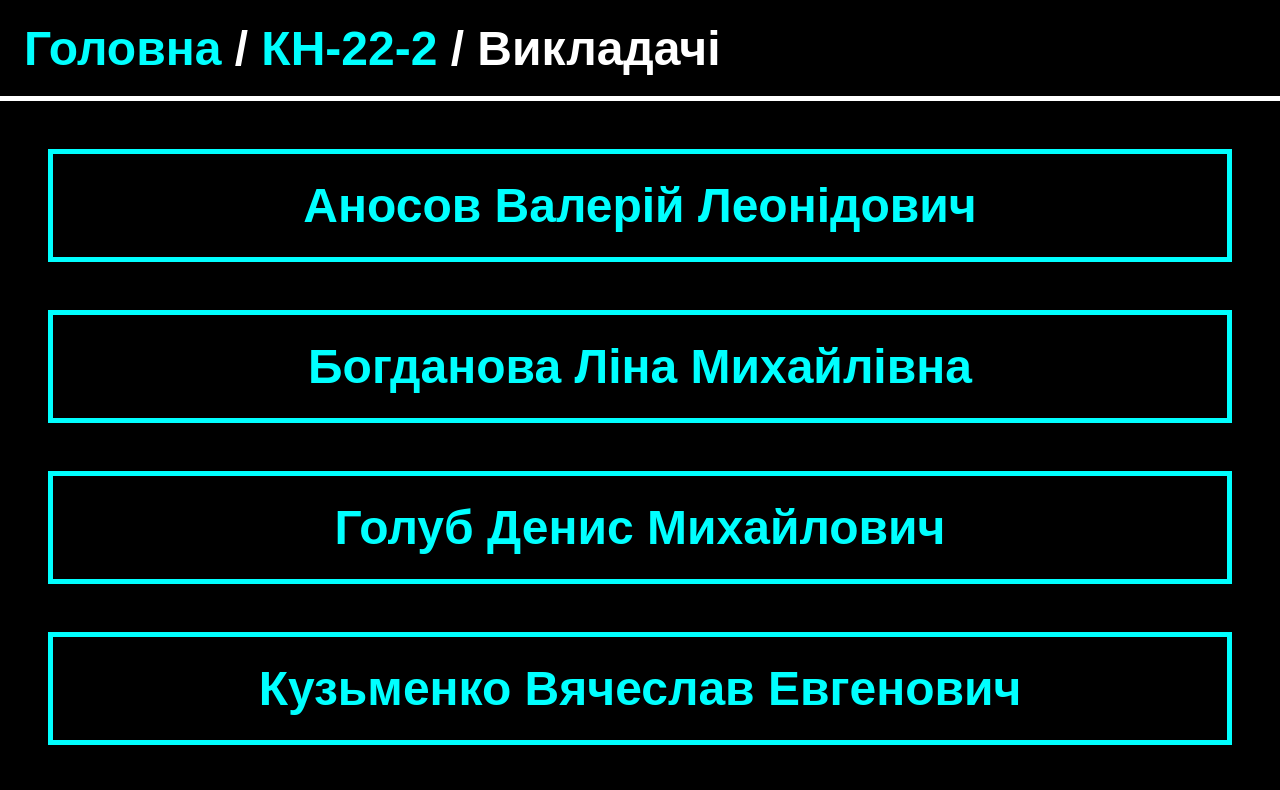
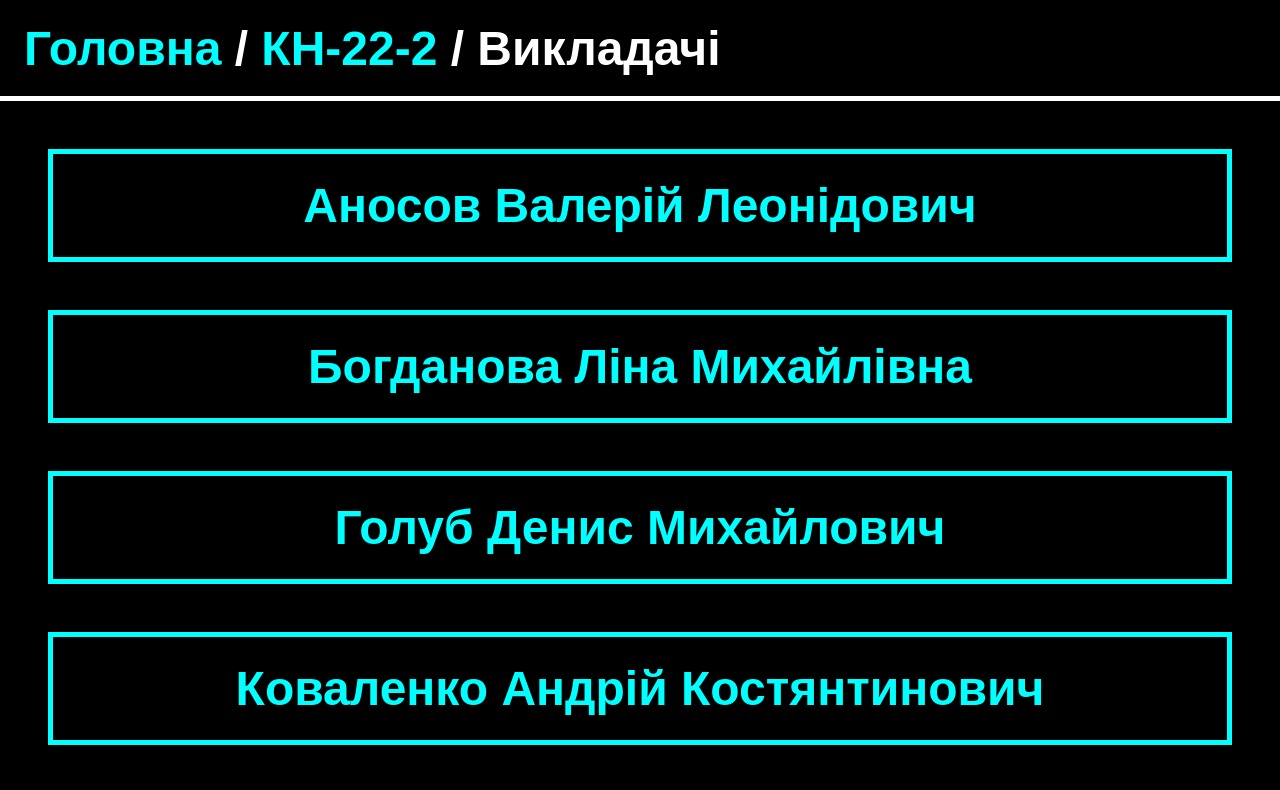
Before and after one commit to IvanShopa/CS, a plain HTML site: page Home/CS-22-2/Teachers/Teachers.html in a window 1280 px wide. Shown: the top 790 px of the page. Drawn offline with Linux system fonts and the light colour scheme.

Commit message:
Update Teachers.html

```diff
--- a/Home/CS-22-2/Teachers/Teachers.html
+++ b/Home/CS-22-2/Teachers/Teachers.html
@@ -19,6 +19,7 @@
       <a class="button" href="Bohdanova-Lina-Mykhaylivna/Bohdanova-Lina-Mykhaylivna.html">Богданова Ліна Михайлівна</a>
       <!-- <a class="button" href="Vasylyeva-Lyudmyla-Volodymyrivna/Vasylyeva-Lyudmyla-Volodymyrivna.html">Васильєва Людмила Володимирівна</a> -->
       <a class="button" href="Holub-Denys-Mykhaylovych/Holub-Denys-Mykhaylovych.html">Голуб Денис Михайлович</a>
+      <a class="button" href="Kovalenko-Andriy-Kostyantynovych/Kovalenko-Andriy-Kostyantynovych.html">Коваленко Андрій Костянтинович</a>
       <a class="button" href="Kuzmenko-Vyacheslav-Evhenovych/Kuzmenko-Vyacheslav-Evhenovych.html">Кузьменко Вячеслав Евгенович</a>
       <a class="button" href="Malyhina-Svitlana-Valeriyivna/Malyhina-Svitlana-Valeriyivna.html">Малигіна Світлана Валеріївна</a>
       <!-- <a class="button" href="Marchenko-Inna-Leonidivna/Marchenko-Inna-Leonidivna.html">Марченко Інна Леонідівна</a> -->
```
